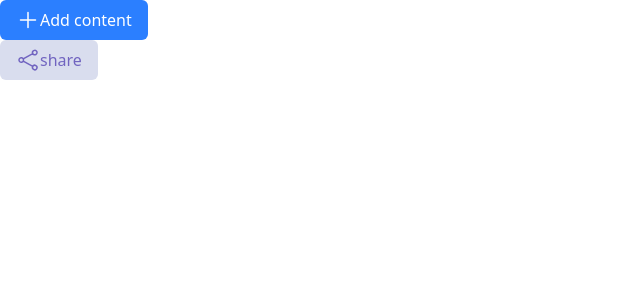
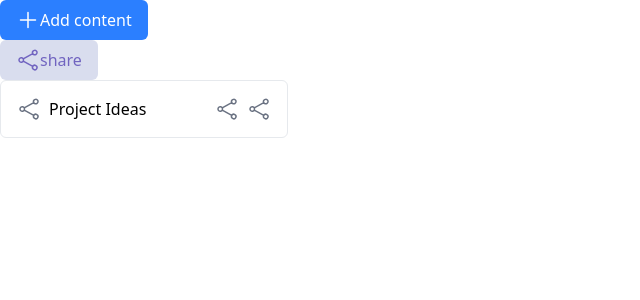
Before and after one commit to Harruta/brain-frontend, a React (Vite) app: page / in a window 1280 px wide. Shown: the top 300 px of the page, without its empty margins (0-640 px from the left). Built offline with nearby package versions, Linux system fonts and the light colour scheme.

Commit message:
card component

```diff
--- a/src/App.tsx
+++ b/src/App.tsx
@@ -1,4 +1,5 @@
 import { Button } from "./components/Button";
+import { Card } from "./components/card";
 import { PlusIcon } from "./icons/Pluesicon";
 import { ShareIcon } from "./icons/ShareIcon";
 
@@ -7,6 +8,7 @@ function App() {
     <div>
       <Button variant="primary" text="Add content" startIcon={<PlusIcon/>} />
       <Button variant="secondary" text="share" startIcon={<ShareIcon/>} />
+      <Card />
     </div>
   );
 }
--- a/src/components/card.tsx
+++ b/src/components/card.tsx
@@ -0,0 +1,25 @@
+import { ShareIcon } from "../icons/ShareIcon";
+
+export function Card() {
+    return <div>
+       <div className="p-4 bg-white rounded-md border-gray-200 max-w-72 border">
+       <div className="flex justify-between">
+            <div className="flex items-center text-md">
+                <div className="text-gray-500 pr-2">
+                    <ShareIcon />
+                </div>
+                Project Ideas
+            </div>
+                <div className="flex items-center">
+                    <div className="pr-2 text-gray-500">
+                        <ShareIcon />
+                    </div>
+                    <div className="text-gray-500">
+                        <ShareIcon />
+                    </div>
+                </div>
+
+        </div>
+       </div>
+    </div>
+}
```
